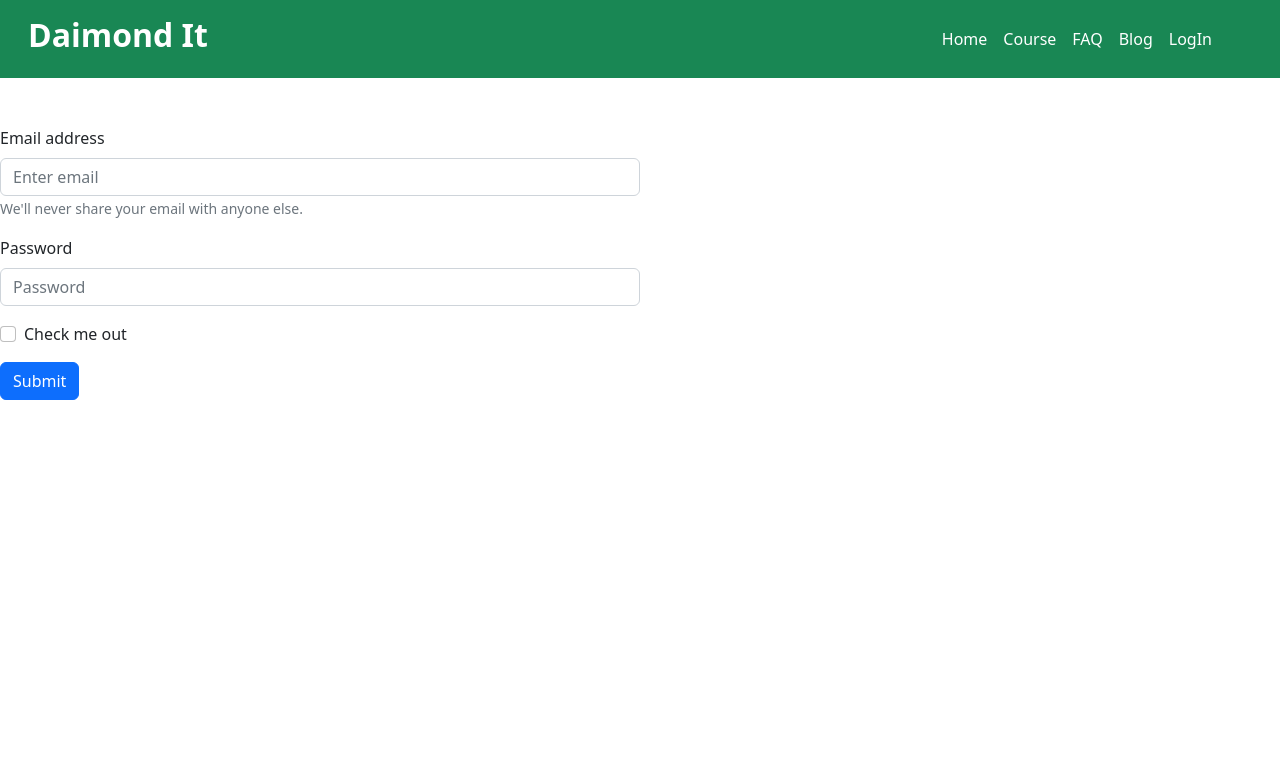
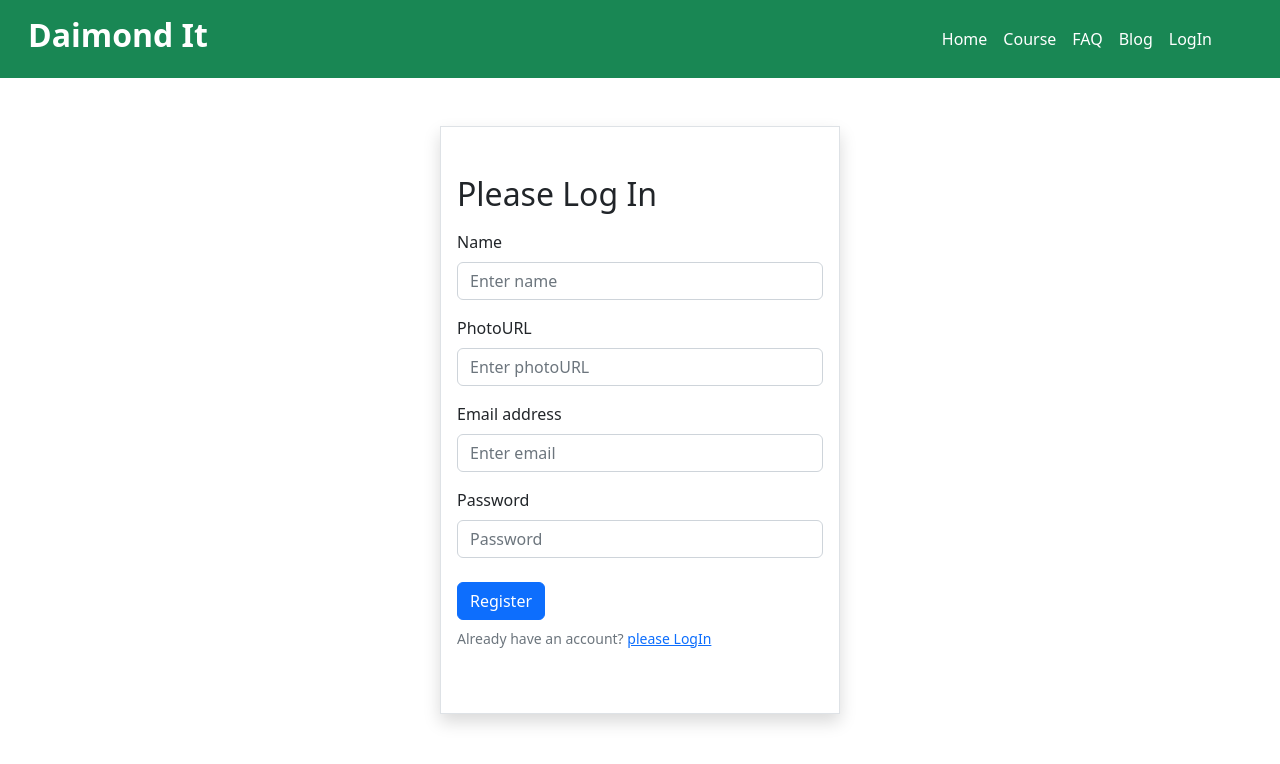
Before and after one commit to mrsurus/Dimond-it-project-client, a React (Create React App) app: page /register in a window 1280 px wide. Shown: the top 764 px of the page. Built offline with nearby package versions, Linux system fonts and the light colour scheme.

Commit message:
log in done

```diff
--- a/package.json
+++ b/package.json
@@ -3,13 +3,16 @@
   "version": "0.1.0",
   "private": true,
   "dependencies": {
+    "@heroicons/react": "^2.0.12",
     "@testing-library/jest-dom": "^5.16.5",
     "@testing-library/react": "^13.4.0",
     "@testing-library/user-event": "^13.5.0",
     "bootstrap": "^5.2.2",
+    "firebase": "^9.12.1",
     "react": "^18.2.0",
     "react-bootstrap": "^2.5.0",
     "react-dom": "^18.2.0",
+    "react-icons": "^4.6.0",
     "react-router-dom": "^6.4.2",
     "react-scripts": "5.0.1",
     "web-vitals": "^2.1.4"
--- a/public/index.html
+++ b/public/index.html
@@ -24,7 +24,7 @@
       work correctly both with client-side routing and a non-root public URL.
       Learn how to configure a non-root public URL by running `npm run build`.
     -->
-    <title>React App</title>
+    <title>Daimond It</title>
   </head>
   <body>
     <noscript>You need to enable JavaScript to run this app.</noscript>
--- a/src/AuthProvider/AuthProvider.js
+++ b/src/AuthProvider/AuthProvider.js
@@ -1,17 +1,31 @@
 import React from 'react';
 import { useState } from 'react';
 import { createContext } from 'react';
+import {createUserWithEmailAndPassword, getAuth, GoogleAuthProvider, signInWithEmailAndPassword, signInWithPopup} from 'firebase/auth'
+import app from '../firebase/firebase.config';
 
 export const authContext = createContext()
+const auth = getAuth(app)
+const provider = new GoogleAuthProvider()
 
 
 const AuthProvider = ({children}) => {
     const [user, setUser] = useState(null)
     const [loading, setLoading] = useState(false)
 
-
+    const googleSingIn = ()=> {
+       return signInWithPopup(auth,provider)
+    }
+    const logInWithEmail = (email,password) => {
+       return signInWithEmailAndPassword(auth,email, password)
+    }
+    const userInfo = {
+        user,
+        googleSingIn,
+        logInWithEmail
+    }
     return (
-        <authContext.Provider value={user}>
+        <authContext.Provider value={userInfo}>
             {children}
         </authContext.Provider>
     );
--- a/src/Component/Login/Login.js
+++ b/src/Component/Login/Login.js
@@ -1,13 +1,47 @@
 import React from 'react';
+import { useContext } from 'react';
 import Button from 'react-bootstrap/Button';
 import Form from 'react-bootstrap/Form';
+import { authContext } from '../../AuthProvider/AuthProvider';
+import { FaGithub, FaGoogle,  } from 'react-icons/fa';
+import { Link } from 'react-router-dom';
 
 const Login = () => {
+    const {googleSingIn,logInWithEmail} = useContext(authContext)
+
+    const  handleGoogleSignIN =()=>{
+        googleSingIn()
+        .then(res => {
+            const user = res.user;
+            console.log(user);
+        })
+        .catch(err => console.log(err))
+    }
+
+    const handleSubmit =(e)=>{
+        e.preventDefault()
+        const form = e.target
+        const email = form.email.value;
+        const password = form.password.value;
+        handleEmailLogIn(email,password)
+
+    }
+
+    const handleEmailLogIn = (email,password)=>{
+        logInWithEmail(email, password)
+        .then(res =>{
+            const user = res.user;
+            console.log(user);
+        })
+        .catch(err => console.log(err))
+    }
+
     return (
-        <Form className=' mx-auto' style={{ width: '500px' }}>
-            <Form.Group className="mb-3" controlId="formBasicEmail">
+        <Form onSubmit={handleSubmit} className=' mx-auto border shadow py-5 px-3' style={{ width: '400px' }}>
+            <h2>Please Log In</h2>
+            <Form.Group className="mb-3 my-3" controlId="formBasicEmail">
                 <Form.Label>Email address</Form.Label>
-                <Form.Control type="email" placeholder="Enter email" />
+                <Form.Control name='email' type="email" placeholder="Enter email" />
                 <Form.Text className="text-muted">
 
                 </Form.Text>
@@ -15,14 +49,22 @@ const Login = () => {
 
             <Form.Group className="mb-3" controlId="formBasicPassword">
                 <Form.Label>Password</Form.Label>
-                <Form.Control type="password" placeholder="Password" />
+                <Form.Control name='password' type="password" placeholder="Password" />
             </Form.Group>
             <Form.Text className="text-muted">
 
             </Form.Text>
-            <Button variant="primary" type="submit">
+            <Button className='my-2' variant="primary" type="submit">
                 LogIn
             </Button>
+            <Form.Text className="text-muted">
+                <p>New to this site? <Link to='/register'>please Register</Link> </p>
+            </Form.Text>
+            <div className='d-flex justify-content-around'>
+                <Button variant='success' onClick={handleGoogleSignIN}>LogIn with <FaGoogle></FaGoogle></Button>
+                <Button variant='success'>LogIn with <FaGithub></FaGithub>  </Button>
+
+            </div>
         </Form>
     );
 };
--- a/src/Component/Registation/Registation.js
+++ b/src/Component/Registation/Registation.js
@@ -1,29 +1,50 @@
 import React from 'react';
 import Button from 'react-bootstrap/Button';
 import Form from 'react-bootstrap/Form';
+import { Link } from 'react-router-dom';
 
 const Registation = () => {
+
+    const handleSubmit =(e)=> {
+        e.preventDefault()
+        const form = e.target
+        const email = form.email.value;
+        const password = form.password.value;
+
+    }
     return (
-        <Form className='w-50'>
-          <Form.Group className="mb-3" controlId="formBasicEmail">
+        <Form onSubmit={handleSubmit} className=' mx-auto border shadow py-5 px-3' style={{ width: '400px' }}>
+        <h2>Please Log In</h2>
+        <Form.Group className="mb-3 my-3" controlId="formBasicEmail">
+            <Form.Label>Name</Form.Label>
+            <Form.Control name='name' type="text" placeholder="Enter name" />
+        </Form.Group>
+        <Form.Group className="mb-3 my-3" controlId="formBasicEmail">
+            <Form.Label>PhotoURL</Form.Label>
+            <Form.Control name='photoURL' type="text" placeholder="Enter photoURL" />
+        </Form.Group>
+        <Form.Group className="mb-3 my-3" controlId="formBasicEmail">
             <Form.Label>Email address</Form.Label>
-            <Form.Control type="email" placeholder="Enter email" />
-            <Form.Text className="text-muted">
-              We'll never share your email with anyone else.
-            </Form.Text>
-          </Form.Group>
+            <Form.Control name='email' type="email" placeholder="Enter email" />
 
-          <Form.Group className="mb-3" controlId="formBasicPassword">
+        </Form.Group>
+
+        <Form.Group className="mb-3" controlId="formBasicPassword">
             <Form.Label>Password</Form.Label>
-            <Form.Control type="password" placeholder="Password" />
-          </Form.Group>
-          <Form.Group className="mb-3" controlId="formBasicCheckbox">
-            <Form.Check type="checkbox" label="Check me out" />
-          </Form.Group>
-          <Button variant="primary" type="submit">
-            Submit
-          </Button>
-        </Form>
+            <Form.Control name='password' type="password" placeholder="Password" />
+        </Form.Group>
+        <Form.Text className="text-muted">
+
+        </Form.Text>
+        <Button className='my-2' variant="primary" type="submit">
+            Register
+        </Button>
+        <Form.Text className="text-muted">
+            <p>Already have an account? <Link to='/register'>please LogIn</Link> </p>
+        </Form.Text>
+
+    </Form>
+
       );
 };
 
--- /dev/null
+++ b/src/firebase/firebase.config.js
@@ -0,0 +1,18 @@
+// Import the functions you need from the SDKs you need
+import { initializeApp } from "firebase/app";
+// TODO: Add SDKs for Firebase products that you want to use
+// https://firebase.google.com/docs/web/setup#available-libraries
+
+// Your web app's Firebase configuration
+const firebaseConfig = {
+  apiKey: "AIzaSyA37LtiQeJf_2CYdlIVPU-ULRcUX1NhZdo",
+  authDomain: "daimond-it.firebaseapp.com",
+  projectId: "daimond-it",
+  storageBucket: "daimond-it.appspot.com",
+  messagingSenderId: "1067738845284",
+  appId: "1:1067738845284:web:2ce5512a8f818170c58f71"
+};
+
+// Initialize Firebase
+const app = initializeApp(firebaseConfig);
+export default app
```
Also changed, not shown: 1 other file (tests, documents, lock files or other folders).
